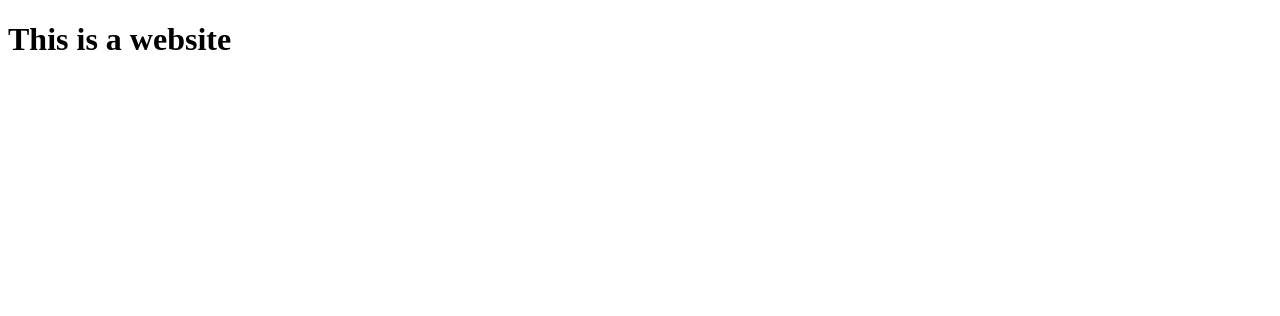
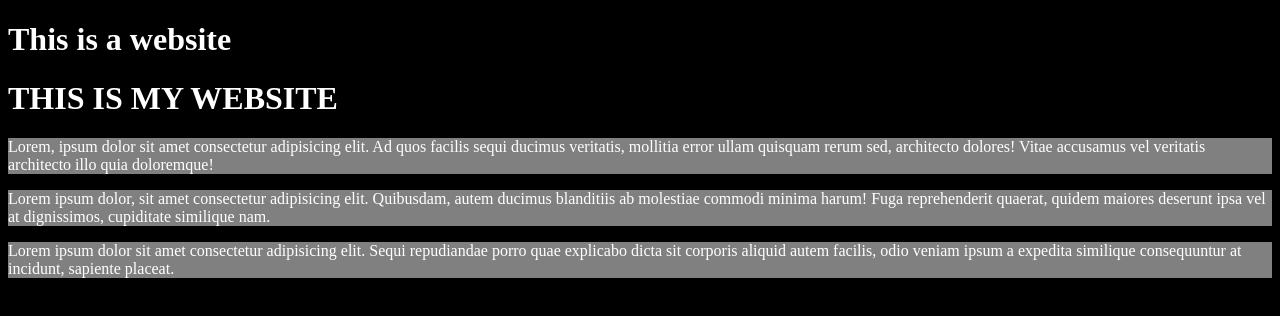
Before and after one commit to laloCodesCode/CSS, a plain HTML site: page index.html in a window 1280 px wide. Drawn offline with Linux system fonts and the light colour scheme.

Commit message:
saved my progress

```diff
--- a/Style.css
+++ b/Style.css
@@ -0,0 +1,12 @@
+body{
+    background-color: black;
+}
+
+h1{
+    color: white;
+}
+
+p{
+    background-color: gray;
+    color: white;
+}
--- a/index.html
+++ b/index.html
@@ -4,6 +4,9 @@
 <head>
     <title>CSS Work</title>
     <h1>This is a website</h1>
+
+    <!--Linking the CSS here-->
+    <link rel="stylesheet" href="Style.css">
 </head>
 
 
@@ -12,8 +15,9 @@
 
 </body>
 
+<h1>THIS IS MY WEBSITE</h1>
 
-
-
-
+<p>Lorem, ipsum dolor sit amet consectetur adipisicing elit. Ad quos facilis sequi ducimus veritatis, mollitia error ullam quisquam rerum sed, architecto dolores! Vitae accusamus vel veritatis architecto illo quia doloremque!</p>
+<p>Lorem ipsum dolor, sit amet consectetur adipisicing elit. Quibusdam, autem ducimus blanditiis ab molestiae commodi minima harum! Fuga reprehenderit quaerat, quidem maiores deserunt ipsa vel at dignissimos, cupiditate similique nam.</p>
+<p>Lorem ipsum dolor sit amet consectetur adipisicing elit. Sequi repudiandae porro quae explicabo dicta sit corporis aliquid autem facilis, odio veniam ipsum a expedita similique consequuntur at incidunt, sapiente placeat.</p>
 </html>
```
